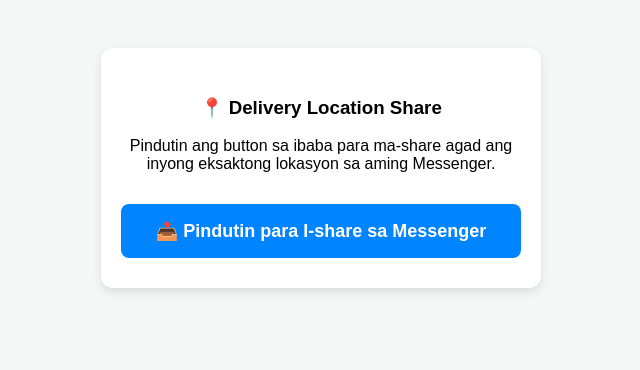
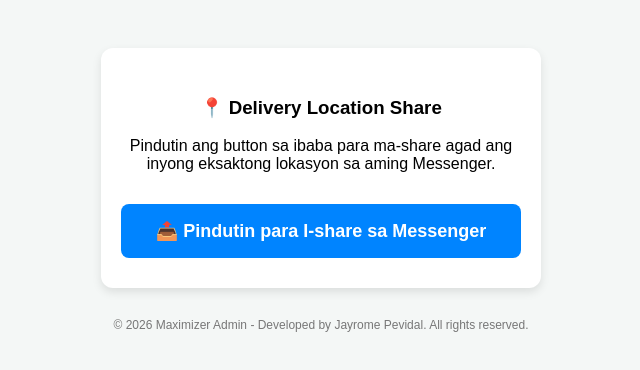
Before and after one commit to maximizer-share-location/digital-address-byDevAdmin-JayromePevidal, a plain HTML site: page index.html in a window 1280 px wide. Shown: the whole page, without its empty margins (319-959 px from the left). Drawn offline with Linux system fonts and the light colour scheme.

Commit message:
Update index.html

```diff
--- a/index.html
+++ b/index.html
@@ -1,3 +1,4 @@
+
 <!DOCTYPE html>
 <html lang="tl">
 <head>
@@ -34,6 +35,11 @@
     .share-btn:active {
       background-color: #006bce;
     }
+    .copyright-footer {
+      margin-top: 30px;
+      font-size: 12px;
+      color: #777777;
+    }
   </style>
 </head>
 <body>
@@ -66,5 +72,10 @@
     }
   </script>
 
+  <!-- Copyright Section -->
+  <footer class="copyright-footer">
+    <p>© 2026 Maximizer Admin - Developed by Jayrome Pevidal. All rights reserved.</p>
+  </footer>
+
 </body>
 </html>
```
